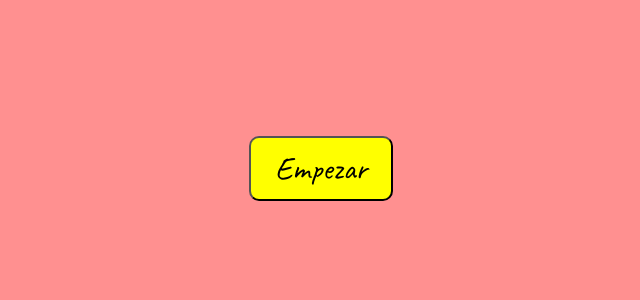
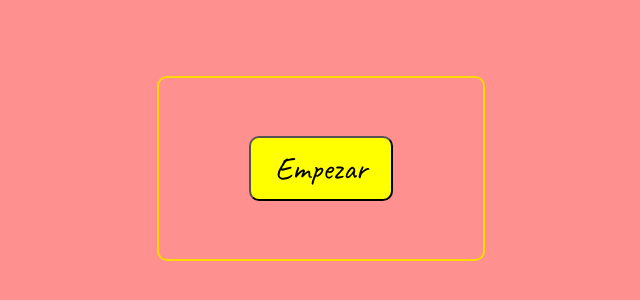
Before and after one commit to SantiagoMtz25/my-project-proposal, a React (Vite) app: page / in a window 1280 px wide. Shown: the part 232-532 px from the top of the page, without its empty margins (319-959 px from the left). Built offline with nearby package versions, Linux system fonts and the light colour scheme.

Commit message:
Small animated border added to the main content, maybe button, created, onclicks finished, maybe add other things if I want

```diff
--- a/package.json
+++ b/package.json
@@ -9,6 +9,7 @@
     "preview": "vite preview"
   },
   "dependencies": {
+    "animate.css": "^4.1.1",
     "classnames": "^2.3.2",
     "react": "^18.2.0",
     "react-confetti": "^6.1.0",
--- a/src/App.tsx
+++ b/src/App.tsx
@@ -3,6 +3,7 @@ import TextHolder from './components/TextHolder';
 import FinalCard from './components/FinalCard';
 import phrasesProposal from './proposal.json';
 import Button from './components/Button';
+import 'animate.css';
 
 function App() {
     const totalPhrases = phrasesProposal.phrasecount;
@@ -31,7 +32,9 @@ function App() {
                         <TextHolder textArray={phrasesProposal.phrases} onNext={handleNext} currentIndex={index} onPrev={handlePrev} />
                     )
                 ) : (
-                    <Button label='Empezar' onClick={startContent} />
+                    <div className="animate__animated animate__heartBeat">
+                        <Button label="Empezar" onClick={startContent} />
+                    </div>
                 )}
             </div>
         );
--- a/src/components/Button.tsx
+++ b/src/components/Button.tsx
@@ -1,7 +1,7 @@
 import React from 'react';
 
 type ButtonProps = {
-    label: 'Si' | 'No' | 'Empezar';
+    label: 'Si' | 'Quizas' | 'Empezar';
     onClick: () => void;
 };
 
--- a/src/components/FinalCard.tsx
+++ b/src/components/FinalCard.tsx
@@ -4,6 +4,7 @@ import Button from './Button';
 import { useWindowSize } from 'react-use'; // react-use library to get window size for confetti
 import SpecialPhrase from './SpecialPhrase';
 import phrasesProposal from '../proposal.json';
+import maybeImage from './quizas.jpg';
 
 
 interface FinalCardProps {
@@ -20,8 +21,13 @@ const FinalCard: React.FC<FinalCardProps> = ({ text }) => {
         setShowConfetti(true); // Show confetti and the special phrase
     };
 
+    const handleImageClick = () => {
+        handleNoClick();
+    };
+
     const handleNoClick = () => {
         setShowConfetti(false); // Hide confetti and the special phrase
+        alert('Okay perdón... no importa, yo te quiero igual')
     };
 
     useEffect(() => {
@@ -63,8 +69,15 @@ const FinalCard: React.FC<FinalCardProps> = ({ text }) => {
                     <>
                         <p>{text}</p>
                         <div id="button-container">
-                            <Button label='Si' onClick={handleYesClick} />
-                            <Button label='No' onClick={handleNoClick} />
+                            <div className='animate__animated animate__heartBeat'>
+                                <Button label='Si' onClick={handleYesClick} />
+                            </div>
+                            <img
+                                src={maybeImage}
+                                alt="Quizas"
+                                onClick={handleImageClick}
+                                style={{ cursor: 'pointer' }}
+                            />
                         </div>
                     </>
                 )}
--- a/src/index.css
+++ b/src/index.css
@@ -3,6 +3,10 @@
 html, body {
   height: 100%;
   margin: 0;
+}
+
+:root {
+  --animate-duration: 2s;
 }
 
 body {
@@ -24,6 +28,22 @@ body {
   justify-content: center;
   align-items: center;
   width: 100%;
+  padding: 3rem 5rem;
+  border: 2px solid #FFD700;
+  border-radius: 0.625rem;
+  animation: border-pulse 2s infinite;
+  }
+
+@keyframes border-pulse {
+  0% {
+    border-color: #FFD700;
+  }
+  50% {
+    border-color: #FF9090;
+  }
+  100% {
+    border-color: #FFD900;
+  }
 }
 
 .divstyle {
@@ -85,3 +105,19 @@ p {
   pointer-events: none;
   z-index: 1;
 }
+
+img {
+  height: 3.9rem;
+  width: 5.5rem;
+  border-radius: 0.625rem;
+  margin: 0.625rem;
+  transition: all 0.5s ease-in-out;
+}
+
+img:hover {
+  transform: scale(1.05);
+}
+
+.animate__animated.animate__heartBeat {
+  --animation-duration: 2s;
+}
```
Also changed, not shown: src/components/quizas.jpg (added), 1 other file (tests, documents, lock files or other folders).
